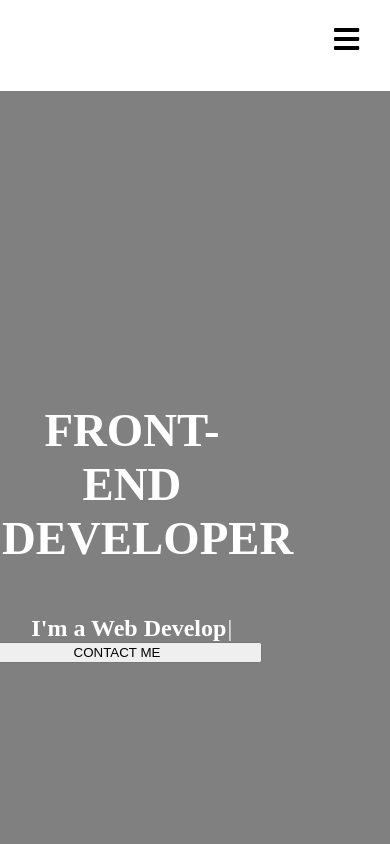
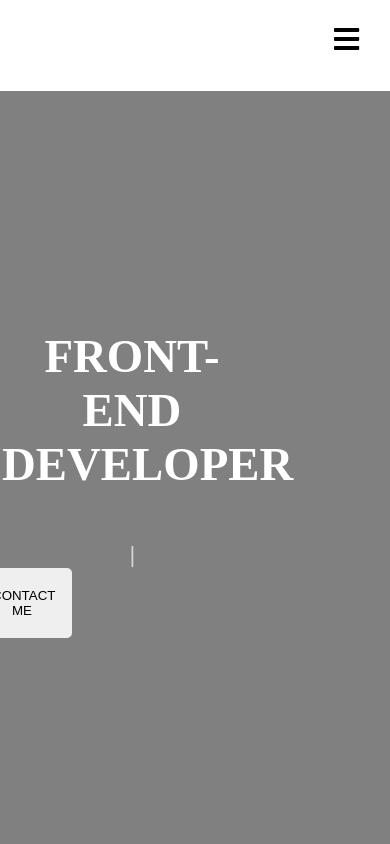
Before and after one commit to adeoye99/myportfolio, a React (Create React App) app: page / in a window 390 px wide. Shown: the top 844 px of the page. Built offline with nearby package versions, Linux system fonts and the light colour scheme.

Commit message:
home responsiveness

```diff
--- a/src/Herocomponent/Hero.jsx
+++ b/src/Herocomponent/Hero.jsx
@@ -6,7 +6,7 @@ import Typewriter from "typewriter-effect"
 const HeroSection = styled.section  `
 height: 100vh;
 background-color:grey;
-max-height: 1100px;
+max-height: 1300px;
 position:relative;
 overflow:hidden;
 display:flex;
@@ -111,10 +111,21 @@ const HeroTitle = styled.div`
      text-align:center;
      justify-content: center;
 @media only screen and (max-width:768px){
-    text align: center;
+    text-align: center;
     justify-content: center;
 }`
 const Button = styled.button`
+padding:20px;
+margin-top: 50px;
+width:100px;
+border-radius:5px;
+border: none;
+@media only screen and (max-width:768px){
+    text-align:center;
+    justify-center:center;
+    margin-bottom:100px;
+    margin-top:00px;
+}
 
 `
 
@@ -125,16 +136,14 @@ function Hero() {
              <Herowrapper>
                  <HeroContent>
                      <HeroTitle>
-                         <h1>FRONT-END DEVELOPER </h1>
+                         <h1>FRONT-END DEVELOPER</h1>
                     </HeroTitle>
                     <Typewritereffect>
                          <Typewriter
                           options= {{
-                              autoStart:true,
-                              loop: true,
-                              delay:40,
+
                               strings:[
-                                  "My Name is adeoye Sulaimon",
+                                  "My Name is Adeoye Sulaimon",
                                   "I'm a Web Developer",
                                   "I'm a Tech Enthusiast"
                               ],
```
